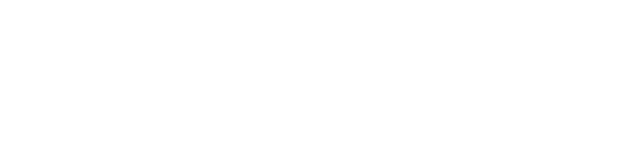
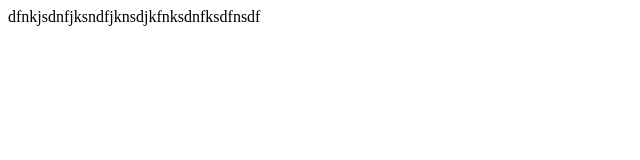
Before and after one commit to adityashishu147/myrepo, a plain HTML site: page index.html in a window 1280 px wide. Shown: the whole page, without its empty margins (0-640 px from the left). Drawn offline with Linux system fonts and the light colour scheme.

Commit message:
this is v2

```diff
--- a/index.html
+++ b/index.html
@@ -9,3 +9,7 @@
 
 </body>
 </html>
+
+<body>
+    dfnkjsdnfjksndfjknsdjkfnksdnfksdfnsdf
+</body>
```
